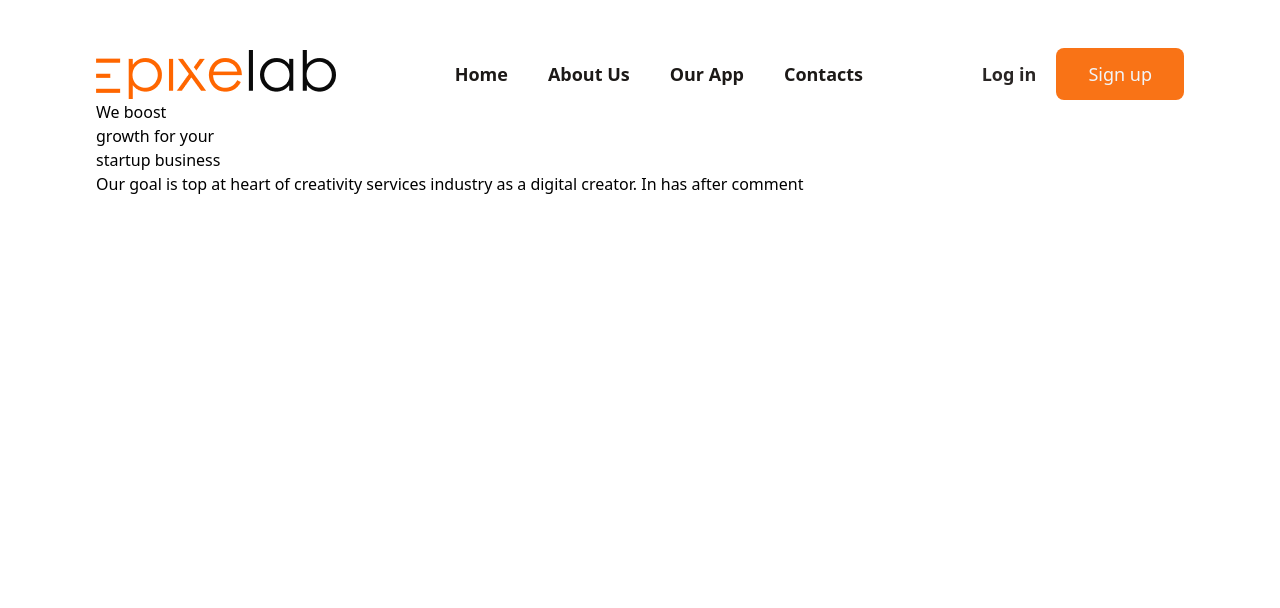
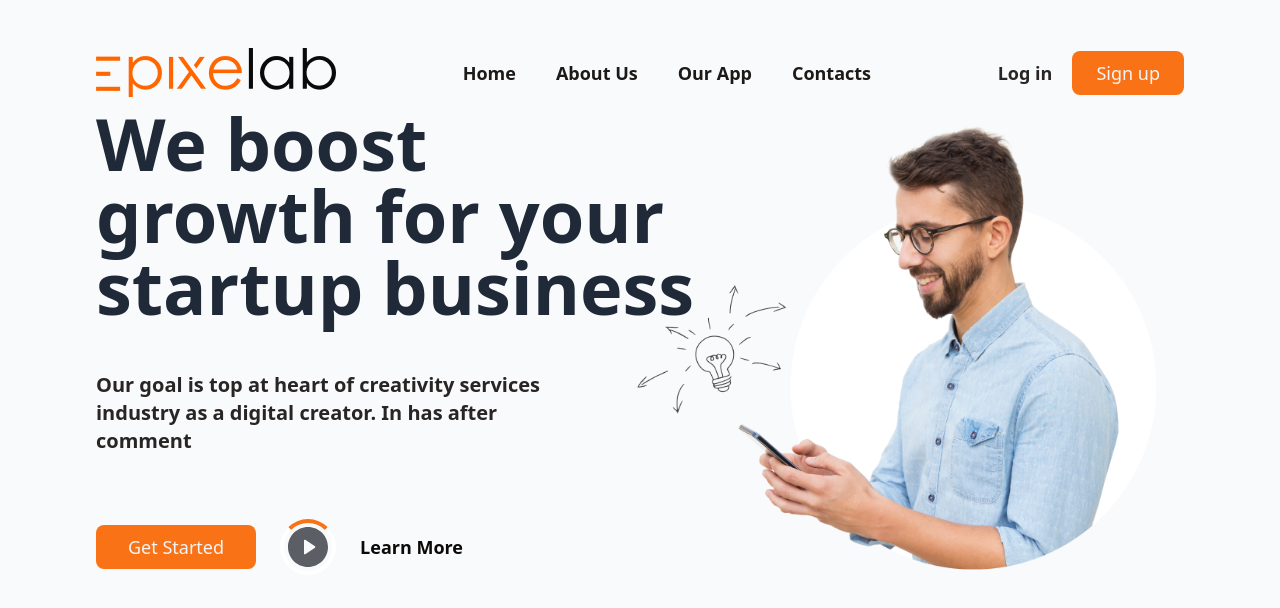
Before and after one commit to CodeMonk21/PixelLab, a website: page public/index.html in a window 1280 px wide. Drawn offline with Linux system fonts and the light colour scheme.

Commit message:
header section done

```diff
--- a/public/index.html
+++ b/public/index.html
@@ -7,7 +7,7 @@
     <link rel="stylesheet" href="output.css">
     <link rel="shortcut icon" href="/assets/Logo.png" type="image/x-icon">
 </head>
-<body class="px-24 py-12">
+<body class="px-24 py-12 bg-gray-50">
     <header>
         <nav class="flex items-center gap-3">
             <img src="/assets/Logo.png" alt="">
@@ -19,14 +19,24 @@
             </div>
             <div class="flex items-center gap-5">
                 <button class="text-lg font-semibold text-stone-800">Log in</button>
-                <button class="text-lg font-normal text-slate-100 bg-orange-500 px-8 py-3 rounded-lg">Sign up</button>
+                <button class="text-lg font-normal text-slate-100 bg-orange-500 px-6 py-2 rounded-lg">Sign up</button>
             </div>
         </nav>
-        <section>
-            <h1>We boost <br> growth for your <br> startup business</h1>
-            <p>Our goal is top at heart of creativity services industry as a digital creator. In has after comment</p>
-            <div>
-                <button></button>
+        <section class="flex relative">
+            <div class="grow self-center">
+                <h1 class="text-7xl font-bold text-gray-800 mb-12">We boost <br> growth for your <br> startup business</h1>
+                <p class="w-[75%] text-xl font-semibold text-stone-800 mb-16">Our goal is top at heart of creativity services industry as a digital creator. In has after comment</p>
+                <div class="flex items-center gap-6">
+                    <button class="text-lg font-normal text-slate-100 bg-orange-500 px-8 py-2 rounded-lg">Get Started</button>
+                    <div class="border-4 border-white border-t-orange-500 rounded-full">
+                        <svg class="h-12 " xmlns="http://www.w3.org/2000/svg" viewBox="0 0 24 24"><path d="M12 22C6.47715 22 2 17.5228 2 12C2 6.47715 6.47715 2 12 2C17.5228 2 22 6.47715 22 12C22 17.5228 17.5228 22 12 22ZM10.6219 8.41459C10.5562 8.37078 10.479 8.34741 10.4 8.34741C10.1791 8.34741 10 8.52649 10 8.74741V15.2526C10 15.3316 10.0234 15.4088 10.0672 15.4745C10.1897 15.6583 10.4381 15.708 10.6219 15.5854L15.5008 12.3328C15.5447 12.3035 15.5824 12.2658 15.6117 12.2219C15.7343 12.0381 15.6846 11.7897 15.5008 11.6672L10.6219 8.41459Z" fill="rgba(92,94,102,1)"></path></svg>
+                    </div>
+                    <span class="text-lg text-stone-950 font-semibold decoration-4">Learn More</span>
+                </div>
+            </div>
+            <div class="grow relative w-2/3 pt-2">
+                <img class="absolute top-24 right-24" src="/assets/Group 10.png" alt="">
+                <img class="z-10 relative" src="/assets/joyful-guy-texting-message-smartphone2 1.png" alt="">
             </div>
 
         </section>
```
Also changed, not shown: public/output.css.
